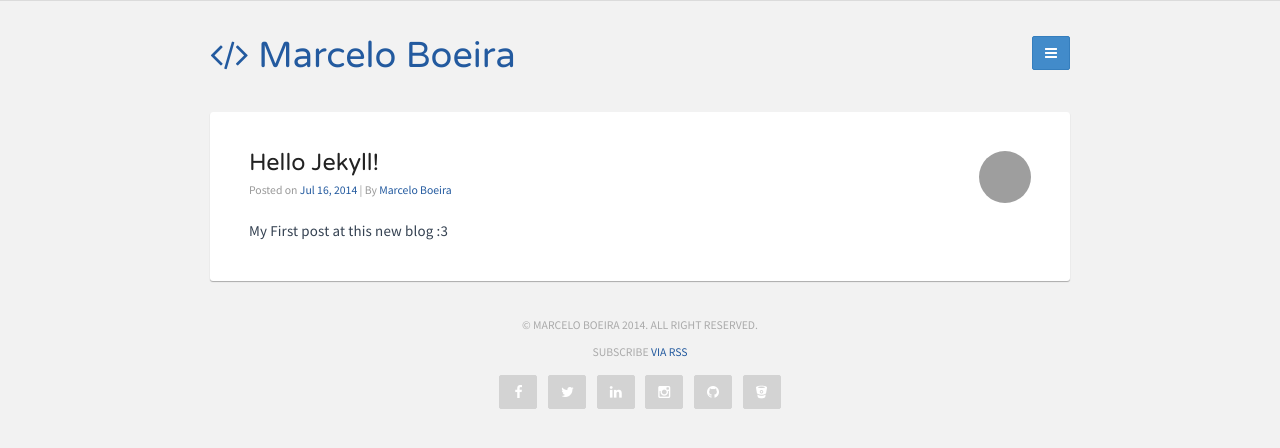
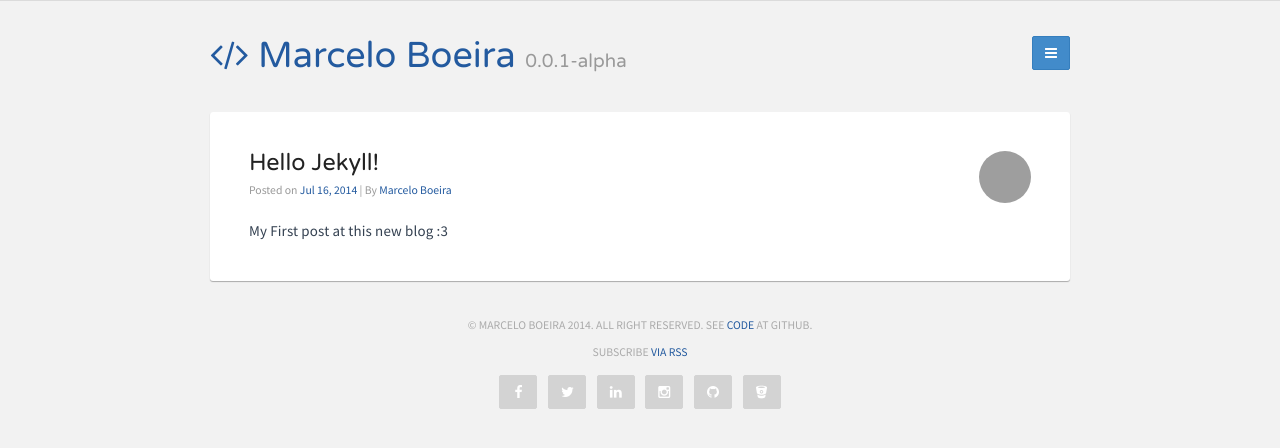
Before and after one commit to marceloboeira/blog, a Jekyll site: the page built from index.html, in a window 1280 px wide. Shown: the top 448 px of the page. Built offline with Jekyll 4.4.1, drawn with Linux system fonts in a browser that asks for light colours; grey boxes are pictures that could not be loaded.

Commit message:
Adding Todos, repos code ...

```diff
--- a/_config.yml
+++ b/_config.yml
@@ -1,15 +1,19 @@
 # Site settings
 title: Marcelo Boeira
+version: 0.0.1-alpha
 author: Marcelo Boeira
 email: me@marceloboeira.com
-description: "Marcelo Boeira's blog, weird thoughts about software development, electronic engineering."
+description: "Marcelo Boeira's blog, weird thoughts about software development, electronic engineering, music and some random geek stuff.."
 baseurl: ""
 url: "http://blog.marceloboeira.com"
+
+
 
 facebook_username: b03ir4
 twitter_username: b03ir4
 bitbucket_username:  marceloboeira
 github_username:  marceloboeira
+github_repo_url: http://github.com/marceloboeira/blog.marceloboeira.com
 bitbucket_username:  marceloboeira
 instagram_username:  marceloboeirajr
 linkedin_username: marceloboeira
--- a/_includes/footer.html
+++ b/_includes/footer.html
@@ -1,5 +1,5 @@
 <footer class="footer">
-  <p>© {{site.title}} 2014. All right reserved.</p>
+  <p>© {{site.title}} 2014. All right reserved. See <a href="{{site.github_repo_url}}">code</a> at Github.</p>
   <p class="rss-subscribe">Subscribe <a href="{{ "/feed.xml" | prepend: site.baseurl }}">via RSS</a></p>
   {% include social.html %}
 </footer>
--- a/_layouts/default.html
+++ b/_layouts/default.html
@@ -9,7 +9,7 @@
         <hgroup class="pull-left">
           <h1 class="site-title">
             <a rel="home" title="Marcelo Boeira" href="/">
-             <i class="fa fa-code"></i> Marcelo Boeira
+             <i class="fa fa-code"></i> {{site.title}} <small style="zoom: .8"> {{ site.version }}</small>
             </a>
          </h1>
         </hgroup>
```
Also changed, not shown: README.md.
